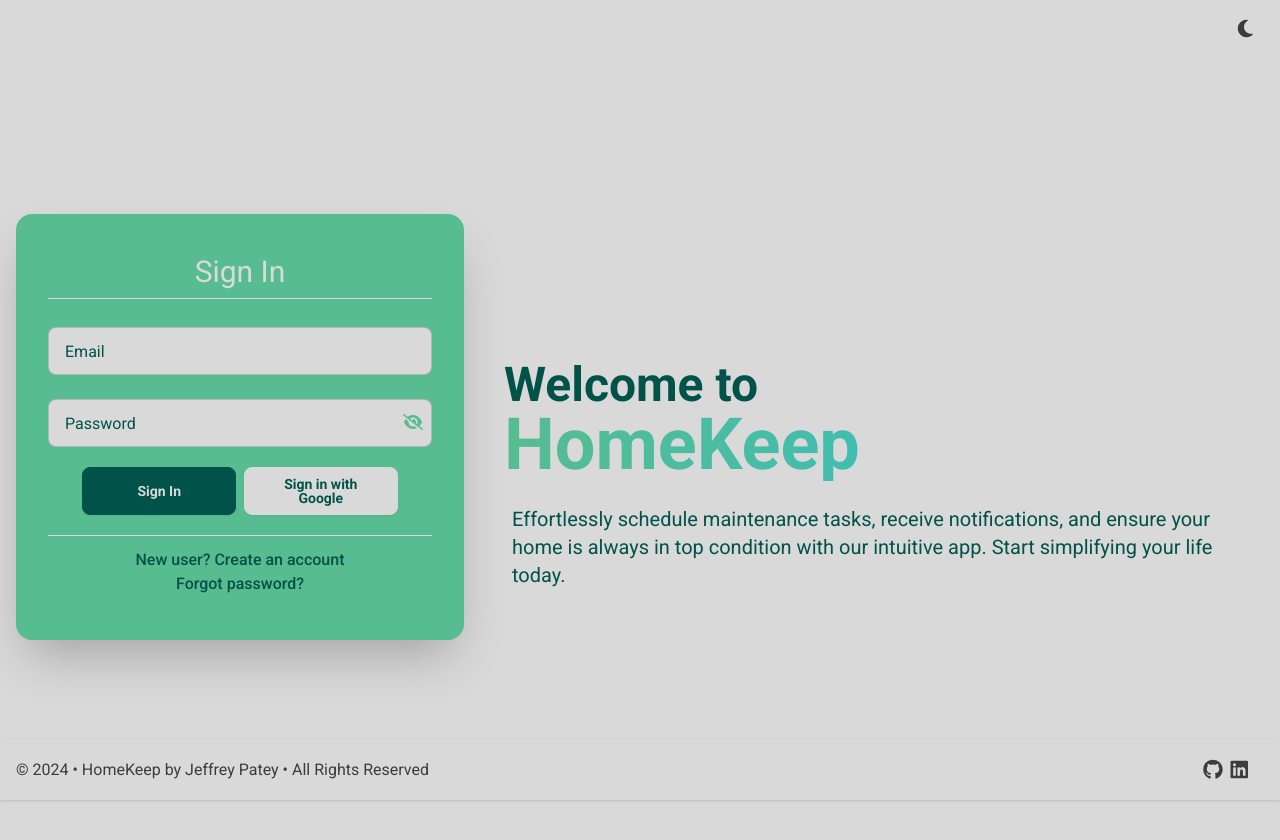
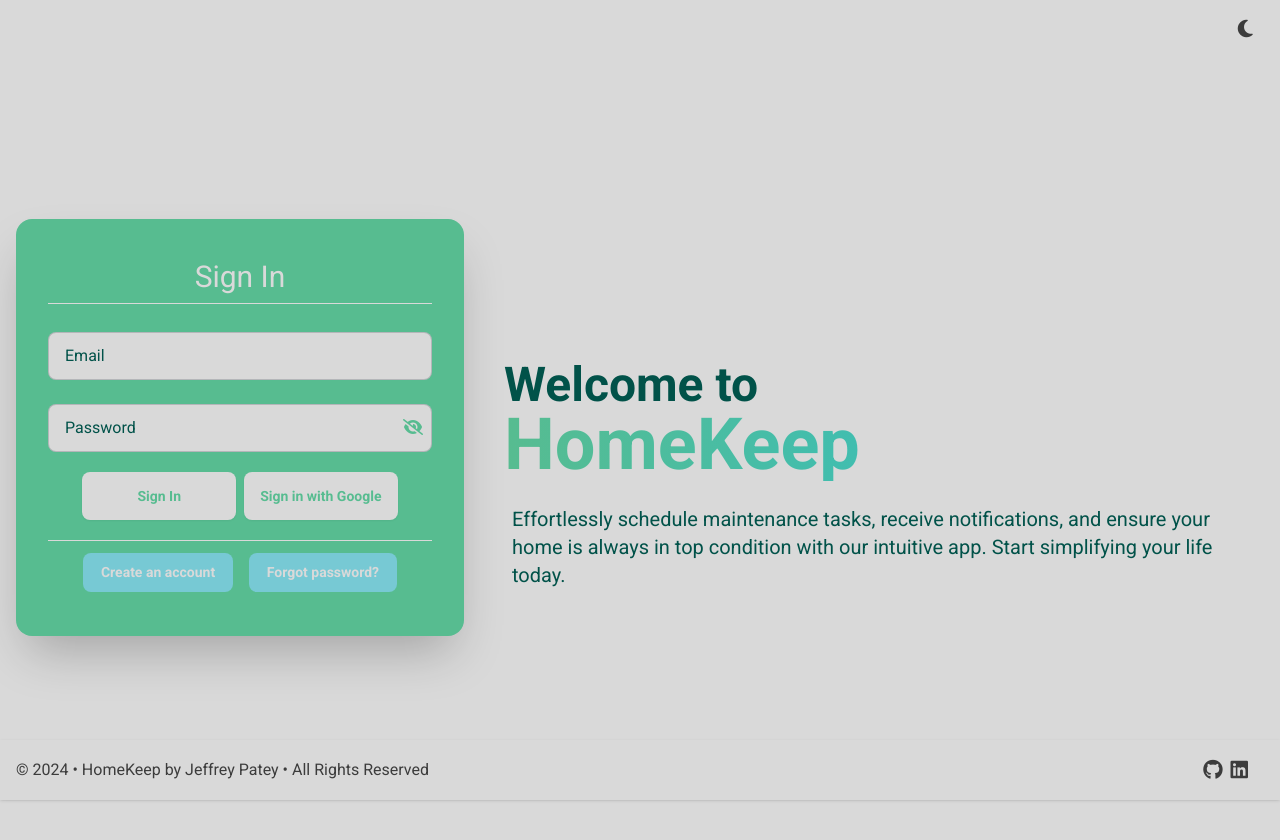
Before and after one commit to jvpatey/HomeKeep-React, a React (Vite) app: page / in a window 1280 px wide. Shown: the top 840 px of the page. Built offline with nearby package versions, Linux system fonts and the light colour scheme.

Commit message:
added create account modal

```diff
--- a/src/Router.tsx
+++ b/src/Router.tsx
@@ -1,6 +1,6 @@
 // src/routes/AppRouter.tsx
 import { Routes, Route } from "react-router-dom";
-import { Home } from "./components/Home";
+import { Home } from "./components/login/Home";
 
 export function Router() {
   return (
--- a/src/components/LoginCard.tsx
+++ /dev/null
@@ -1,56 +0,0 @@
-export function LoginCard() {
-  return (
-    <div className="card w-full max-w-md shadow-2xl bg-marine mb-24 mx-auto font-sans">
-      <div className="card-body">
-        <h1 className="text-center p-2 text-3xl mb-5 font-base text-clean dark:text-slate border-b border-clean dark:border-slate">
-          Sign In
-        </h1>
-        <div className="form-control">
-          <input
-            type="email"
-            placeholder="Email"
-            className="input input-bordered bg-clean text-charcoal dark:bg-slate dark:text-clean placeholder-forest dark:placeholder-clean"
-            required
-          />
-        </div>
-        <div className="form-control relative mt-4">
-          <input
-            type="password"
-            placeholder="Password"
-            className="input input-bordered bg-clean text-charcoal dark:bg-slate dark:text-clean placeholder-forest dark:placeholder-clean"
-            required
-          />
-          <button
-            type="button"
-            className="absolute inset-y-0 right-0 px-2 py-1 bg-transparent text-marine focus:outline-none"
-          >
-            <i className="fas fa-eye-slash"></i>
-          </button>
-        </div>
-        <div className="flex justify-center w-2/5 py-1 text-center m-2 mx-auto">
-          <button className="btn text-clean font-semibold bg-forest border-forest w-full hover:bg-clean hover:border-clean hover:text-forest">
-            Sign In
-          </button>
-          <button className="btn text-forest bg-clean border-clean w-full hover:bg-forest hover:border-forest hover:text-clean ml-2">
-            Sign in with Google
-          </button>
-        </div>
-        <div className="border-t border-clean dark:border-slate p-3 text-center">
-          <a
-            href="#"
-            className="font-base text-forest dark:text-slate text-md hover:text-clean"
-          >
-            New user? Create an account
-          </a>
-          <br />
-          <a
-            href="#"
-            className="font-base text-forest dark:text-slate text-md hover:text-clean"
-          >
-            Forgot password?
-          </a>
-        </div>
-      </div>
-    </div>
-  );
-}
--- /dev/null
+++ b/src/components/login/CreateAccountModal.tsx
@@ -0,0 +1,81 @@
+interface CreateAccountModalProps {
+  isOpen: boolean;
+  onClose: () => void;
+}
+
+export function CreateAccountModal({
+  isOpen,
+  onClose,
+}: CreateAccountModalProps) {
+  if (!isOpen) return null;
+
+  return (
+    <dialog open className="modal" aria-modal="true" role="dialog">
+      <div className="modal-box bg-paper dark:bg-charcoal p-2 rounded-md font-sans">
+        <button
+          className="btn btn-sm btn-ghost absolute border-none top-2 right-2 text-slate dark:text-paper m-2 p-2"
+          onClick={onClose}
+        >
+          ✕
+        </button>
+        <div className="w-full max-w-lg bg-paper dark:bg-charcoal p-1 rounded-md">
+          <form id="signupForm" className="card-body">
+            <h1 className="text-left p-2 text-2xl mb-5 font-light dark:text-clean text-charcoal border-b border-charcoal dark:border-clean">
+              Create an Account
+            </h1>
+            <div className="form-control">
+              <input
+                id="firstName"
+                type="text"
+                placeholder="First Name"
+                className="input input-bordered bg-paper text-charcoal placeholder-charcoal border-marine dark:bg-charcoal dark:text-clean dark:placeholder-clean"
+                required
+              />
+            </div>
+            <div className="form-control">
+              <input
+                id="lastName"
+                type="text"
+                placeholder="Last Name"
+                className="input input-bordered bg-paper text-charcoal placeholder-charcoal border-marine dark:bg-charcoal dark:text-clean dark:placeholder-clean"
+                required
+              />
+            </div>
+            <div className="form-control">
+              <input
+                id="signupEmail"
+                type="email"
+                placeholder="Email Address"
+                className="input input-bordered bg-paper text-charcoal placeholder-charcoal border-marine dark:bg-charcoal dark:text-clean dark:placeholder-clean"
+                required
+              />
+            </div>
+            <div className="form-control relative">
+              <input
+                id="signupPassword"
+                type="password"
+                placeholder="Password"
+                className="input input-bordered bg-paper text-charcoal placeholder-charcoal border-marine dark:bg-charcoal dark:text-clean dark:placeholder-clean"
+                required
+              />
+              <button
+                type="button"
+                className="absolute inset-y-0 right-0 px-2 py-1 bg-transparent text-charcoal dark:text-clean focus:outline-none"
+              >
+                <i className="fas fa-eye-slash"></i>
+              </button>
+            </div>
+            <div className="mx-auto w-1/2 py-1 text-center mt-2">
+              <button
+                type="submit"
+                className="btn text-forest font-semibold bg-marine border-marine hover:border-none hover:bg-feather hover:text-forest w-full dark:text-charcoal dark:hover:bg-feather"
+              >
+                Create Account
+              </button>
+            </div>
+          </form>
+        </div>
+      </div>
+    </dialog>
+  );
+}
--- /dev/null
+++ b/src/components/login/LoginCard.tsx
@@ -0,0 +1,74 @@
+import { useState } from "react";
+import { CreateAccountModal } from "./CreateAccountModal";
+
+export function LoginCard() {
+  const [isModalOpen, setIsModalOpen] = useState(false);
+
+  const openModal = () => setIsModalOpen(true);
+  const closeModal = () => setIsModalOpen(false);
+
+  return (
+    <>
+      <div className="card w-full max-w-md shadow-2xl bg-marine mb-24 mx-auto">
+        <div className="card-body">
+          <h1 className="text-center p-2 text-3xl mb-5 font-base text-clean dark:text-slate border-b border-clean dark:border-slate">
+            Sign In
+          </h1>
+          <div className="form-control">
+            <input
+              type="email"
+              placeholder="Email"
+              className="input input-bordered bg-clean text-charcoal dark:bg-slate dark:text-clean placeholder-forest dark:placeholder-clean"
+              required
+            />
+          </div>
+          <div className="form-control relative mt-4">
+            <input
+              type="password"
+              placeholder="Password"
+              className="input input-bordered bg-clean text-charcoal dark:bg-slate dark:text-clean placeholder-forest dark:placeholder-clean"
+              required
+            />
+            <button
+              type="button"
+              className="absolute inset-y-0 right-0 px-2 py-1 bg-transparent text-marine focus:outline-none"
+            >
+              <i className="fas fa-eye-slash"></i>
+            </button>
+          </div>
+
+          {/* Login Buttons */}
+          <div className="flex justify-center w-2/5 py-1 text-center m-2 mx-auto">
+            <button className="btn w-full font-semibold bg-clean text-marine border-none dark:bg-slate dark:text-marine dark:border-none hover:bg-feather hover:text-clean hover:border-none dark:hover:bg-feather dark:hover:text-slate dark:hover:border-none">
+              Sign In
+            </button>
+            <button className="btn w-full ml-2 font-semibold bg-clean text-marine border-none dark:bg-slate dark:text-marine dark:border-none hover:bg-feather hover:text-clean hover:border-none dark:hover:bg-feather dark:hover:text-slate dark:hover:border-none">
+              Sign in with Google
+            </button>
+          </div>
+
+          {/* Create account and forgot password buttons */}
+          <div className="border-t border-clean dark:border-slate p-3 text-center">
+            <div className="flex justify-center space-x-4">
+              <button
+                onClick={openModal}
+                className="text-sm font-semibold bg-feather text-clean hover:text-feather hover:border-none hover:bg-clean dark:text-slate dark:hover:bg-slate dark:hover:text-feather focus:outline-none"
+              >
+                Create an account
+              </button>
+              <button
+                onClick={() => alert("Forgot Password Clicked")}
+                className="text-sm font-semibold bg-feather text-clean hover:text-feather hover:border-none hover:bg-clean dark:text-slate dark:hover:bg-slate dark:hover:text-feather focus:outline-none"
+              >
+                Forgot password?
+              </button>
+            </div>
+          </div>
+        </div>
+      </div>
+
+      {/* Create Account Modal */}
+      <CreateAccountModal isOpen={isModalOpen} onClose={closeModal} />
+    </>
+  );
+}
```
Also changed, not shown: src/components/login/Home.tsx (renamed from src/components/Home.tsx), src/components/login/LoginHero.tsx (renamed from src/components/LoginHero.tsx).
